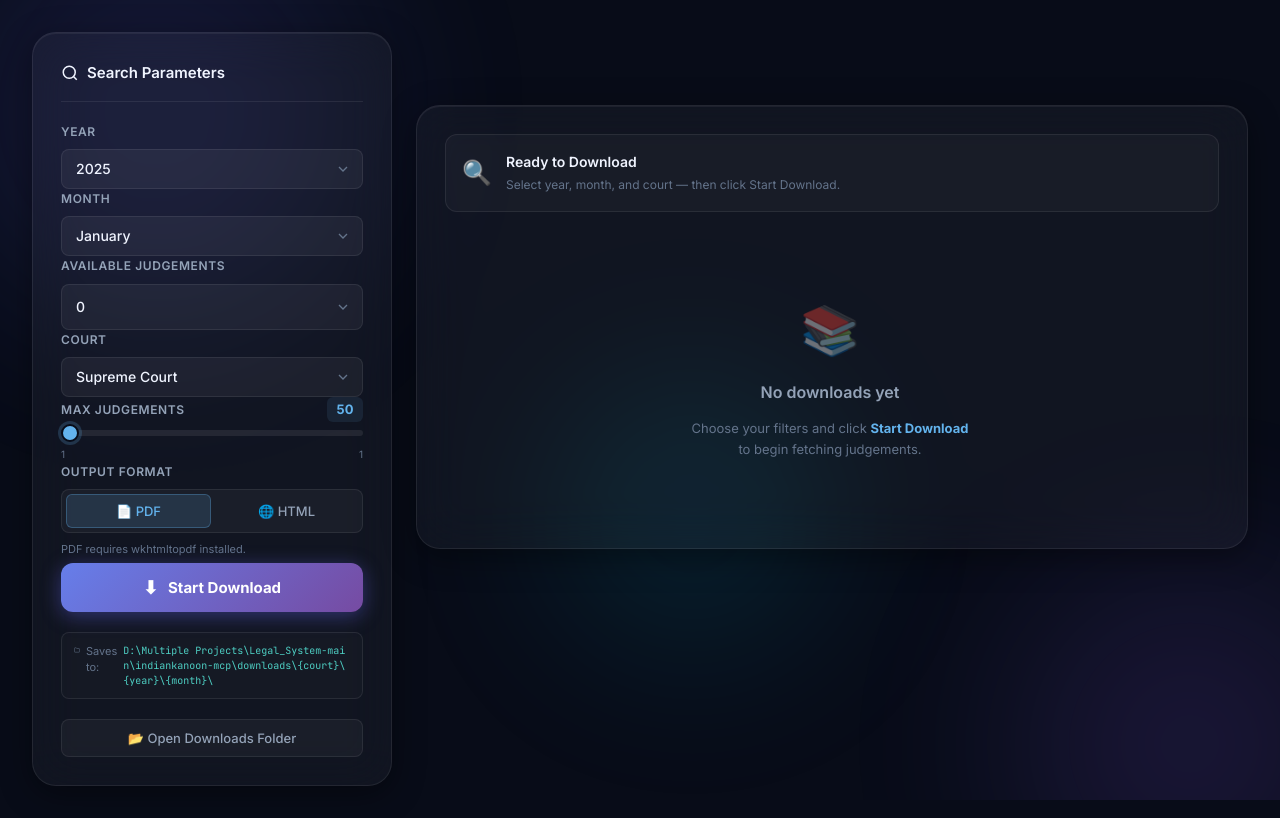
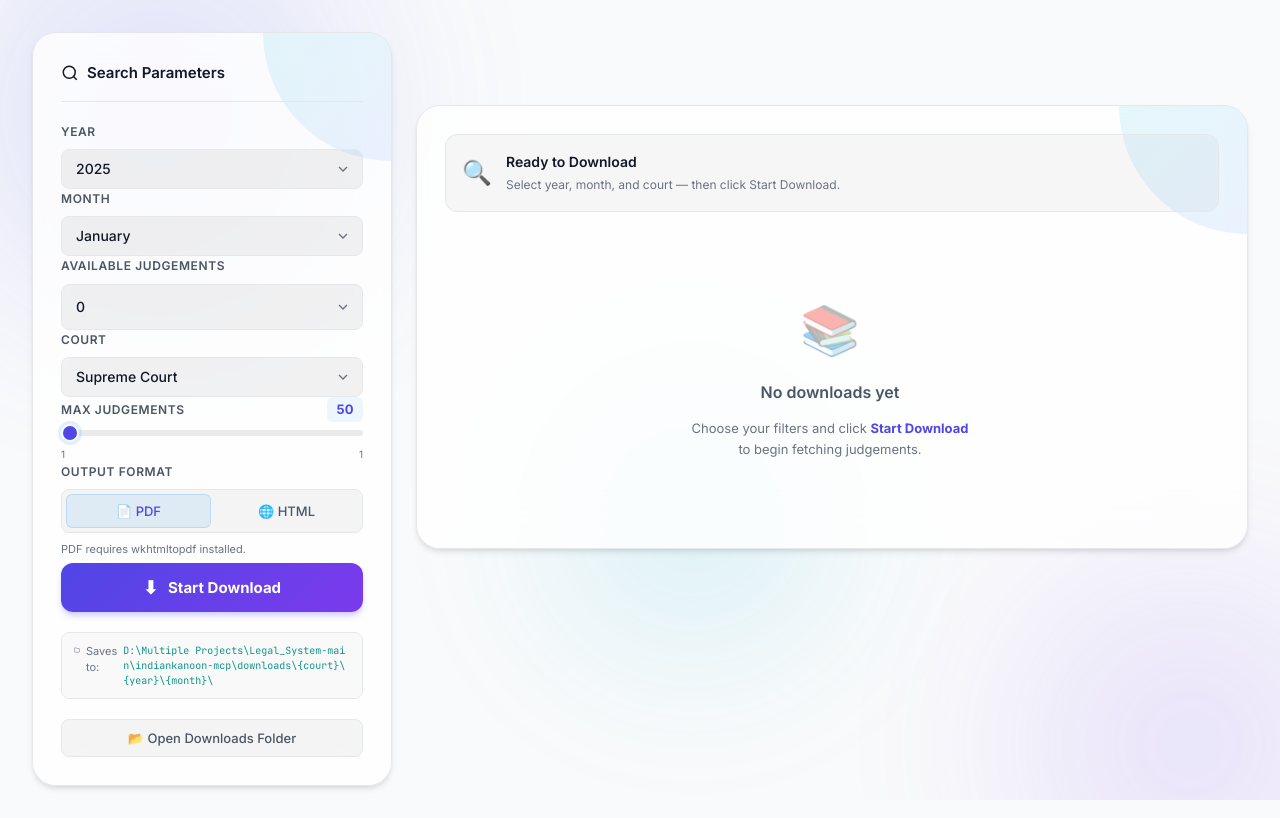
Before and after one commit to Aftab-81/Indian-kanoon-legal-system, a Flask app: page / in a window 1280 px wide. Run offline with Flask 3, Linux system fonts and the light colour scheme; data that the repository does not hold is empty.

Commit message:
Document retrieval module's UI matched with same UI of other modules

```diff
--- a/front-end/src/pages/DocumentRetrievalPage.jsx
+++ b/front-end/src/pages/DocumentRetrievalPage.jsx
@@ -49,7 +49,7 @@ function DocumentRetrievalPage() {
 
         <div className="flex-grow w-full">
           <iframe
-            src="http://localhost:8004"
+            src={`http://localhost:8004?theme=${darkMode ? 'dark' : 'light'}`}
             title="Document Retrieval System"
             className="w-full h-full min-h-[calc(100vh-140px)] border-0"
             allowFullScreen
--- a/indiankanoon-mcp/ui/static/style.css
+++ b/indiankanoon-mcp/ui/static/style.css
@@ -4,11 +4,61 @@
 ══════════════════════════════════════════════════ */
 
 /* ── Design Tokens ── */
-:root {
+:root, .theme-light {
+  --bg-base:        #f9fafb;
+  --bg-surface:     #ffffff;
+  --bg-glass:       rgba(255, 255, 255, 0.8);
+  --bg-glass-hover: rgba(255, 255, 255, 0.95);
+  --border:         #e5e7eb;
+  --border-accent:  #cbd5e1;
+
+  --accent-blue:    #4f46e5;
+  --accent-purple:  #7c3aed;
+  --accent-teal:    #0d9488;
+  --accent-amber:   #d97706;
+  --accent-green:   #16a34a;
+  --accent-red:     #dc2626;
+
+  --grad-primary:   linear-gradient(135deg, #4f46e5 0%, #7c3aed 100%);
+  --grad-blue:      linear-gradient(135deg, #2563eb 0%, #1d4ed8 100%);
+  --grad-success:   linear-gradient(135deg, #16a34a 0%, #15803d 100%);
+
+  --text-primary:   #111827;
+  --text-secondary: #4b5563;
+  --text-muted:     #6b7280;
+
+  --header-bg:      rgba(255, 255, 255, 0.85);
+
+  --overlay-02:     rgba(0, 0, 0, 0.02);
+  --overlay-03:     rgba(0, 0, 0, 0.03);
+  --overlay-04:     rgba(0, 0, 0, 0.04);
+  --overlay-05:     rgba(0, 0, 0, 0.05);
+  --overlay-06:     rgba(0, 0, 0, 0.06);
+  --overlay-08:     rgba(0, 0, 0, 0.08);
+  --overlay-10:     rgba(0, 0, 0, 0.1);
+  --overlay-20:     rgba(0, 0, 0, 0.2);
+
+  --toast-bg:       rgba(255, 255, 255, 0.95);
+  --select-option:  #ffffff;
+
+  --radius-sm:  8px;
+  --radius-md:  12px;
+  --radius-lg:  18px;
+  --radius-xl:  24px;
+
+  --shadow-glass: 0 4px 6px -1px rgba(0, 0, 0, 0.1), 0 2px 4px -1px rgba(0, 0, 0, 0.06);
+  --shadow-btn:   0 4px 6px -1px rgba(79, 70, 229, 0.3);
+  --shadow-card:  0 10px 15px -3px rgba(0, 0, 0, 0.1);
+  --shadow-toast: 0 10px 25px -5px rgba(0, 0, 0, 0.1);
+
+  --transition: all 0.22s cubic-bezier(0.4, 0, 0.2, 1);
+}
+
+.theme-dark {
   --bg-base:        #080c18;
   --bg-surface:     #0e1528;
   --bg-glass:       rgba(255, 255, 255, 0.04);
-  --bg-glass-hover: rgba(255, 255, 255, 0.07);
+  --bg-glass-hover: var(--overlay-08);
   --border:         rgba(255, 255, 255, 0.08);
   --border-accent:  rgba(99, 179, 237, 0.3);
 
@@ -27,17 +77,25 @@
   --text-secondary: #94a3b8;
   --text-muted:     #64748b;
 
-  --radius-sm:  8px;
-  --radius-md:  12px;
-  --radius-lg:  18px;
-  --radius-xl:  24px;
+  --header-bg:      var(--header-bg);
+
+  --overlay-02:     rgba(255, 255, 255, 0.02);
+  --overlay-03:     rgba(255, 255, 255, 0.03);
+  --overlay-04:     rgba(255, 255, 255, 0.04);
+  --overlay-05:     var(--overlay-05);
+  --overlay-06:     rgba(255, 255, 255, 0.06);
+  --overlay-08:     rgba(255, 255, 255, 0.08);
+  --overlay-10:     rgba(255, 255, 255, 0.1);
+  --overlay-20:     rgba(255, 255, 255, 0.2);
+
+  --toast-bg:       var(--toast-bg);
+  --select-option:  var(--select-option);
 
   --shadow-glass: 0 8px 32px rgba(0, 0, 0, 0.4),
-                  inset 0 1px 0 rgba(255,255,255,0.06);
+                  inset 0 1px 0 var(--overlay-06);
   --shadow-btn:   0 4px 20px rgba(99, 102, 241, 0.4);
   --shadow-card:  0 4px 24px rgba(0, 0, 0, 0.3);
-
-  --transition: all 0.22s cubic-bezier(0.4, 0, 0.2, 1);
+  --shadow-toast: 0 4px 24px rgba(0, 0, 0, 0.3);
 }
 
 /* ── Reset & Base ── */
@@ -197,6 +255,8 @@ body {
 
 /* ── Panels (glass cards) ── */
 .panel {
+  position: relative;
+  overflow: hidden;
   background: var(--bg-glass);
   backdrop-filter: blur(24px);
   -webkit-backdrop-filter: blur(24px);
@@ -208,6 +268,23 @@ body {
   flex-direction: column;
   gap: 20px;
   align-self: flex-start;
+}
+
+.panel-bg-decorator {
+  position: absolute;
+  top: 0;
+  right: 0;
+  width: 128px;
+  height: 128px;
+  background: linear-gradient(to bottom right, rgba(6, 182, 212, 0.1), rgba(59, 130, 246, 0.1));
+  border-bottom-left-radius: 999px;
+  pointer-events: none;
+  z-index: 0;
+}
+
+.panel > *:not(.panel-bg-decorator) {
+  position: relative;
+  z-index: 1;
 }
 
 .panel-results {
@@ -265,7 +342,7 @@ body {
 .form-select {
   width: 100%;
   padding: 11px 40px 11px 14px;
-  background: rgba(255, 255, 255, 0.05);
+  background: var(--overlay-05);
   border: 1px solid var(--border);
   border-radius: var(--radius-sm);
   color: var(--text-primary);
@@ -307,7 +384,7 @@ body {
 .form-range {
   width: 100%;
   height: 6px;
-  background: rgba(255,255,255,0.08);
+  background: var(--overlay-08);
   border-radius: 999px;
   appearance: none;
   -webkit-appearance: none;
@@ -343,7 +420,7 @@ body {
 /* Toggle Group */
 .toggle-group {
   display: flex;
-  background: rgba(255,255,255,0.04);
+  background: var(--overlay-04);
   border: 1px solid var(--border);
   border-radius: var(--radius-sm);
   padding: 4px;
@@ -407,7 +484,7 @@ body {
   content: '';
   position: absolute;
   inset: 0;
-  background: linear-gradient(135deg, rgba(255,255,255,0.1), transparent);
+  background: linear-gradient(135deg, var(--overlay-10), transparent);
   opacity: 0;
   transition: var(--transition);
 }
@@ -446,7 +523,7 @@ body {
 .btn-open-folder {
   width: 100%;
   padding: 10px;
-  background: rgba(255,255,255,0.04);
+  background: var(--overlay-04);
   border: 1px solid var(--border);
   border-radius: var(--radius-sm);
   color: var(--text-secondary);
@@ -470,7 +547,7 @@ body {
   gap: 6px;
   font-size: 11px;
   color: var(--text-muted);
-  background: rgba(255,255,255,0.02);
+  background: var(--overlay-02);
   border: 1px solid var(--border);
   border-radius: var(--radius-sm);
   padding: 10px 12px;
@@ -490,7 +567,7 @@ body {
   align-items: center;
   gap: 14px;
   padding: 16px;
-  background: rgba(255,255,255,0.03);
+  background: var(--overlay-03);
   border: 1px solid var(--border);
   border-radius: var(--radius-md);
 }
--- a/indiankanoon-mcp/ui/templates/index.html
+++ b/indiankanoon-mcp/ui/templates/index.html
@@ -12,6 +12,18 @@
     href="https://fonts.googleapis.com/css2?family=Inter:wght@300;400;500;600;700;800&family=JetBrains+Mono:wght@400;500&display=swap"
     rel="stylesheet" />
   <link rel="stylesheet" href="/static/style.css?v=2" />
+  <script>
+    const params = new URLSearchParams(window.location.search);
+    if (params.get('theme') === 'light') {
+      document.documentElement.classList.add('theme-light');
+    } else if (params.get('theme') === 'dark') {
+      document.documentElement.classList.add('theme-dark');
+    } else if (window.matchMedia && window.matchMedia('(prefers-color-scheme: dark)').matches) {
+      document.documentElement.classList.add('theme-dark');
+    } else {
+      document.documentElement.classList.add('theme-light');
+    }
+  </script>
 </head>
 
 <body>
@@ -30,6 +42,7 @@
 
     <!-- LEFT PANEL — Controls -->
     <aside class="panel panel-controls" id="controls-panel">
+      <div class="panel-bg-decorator" aria-hidden="true"></div>
       <div class="panel-header">
         <h2 class="panel-title">
           <svg width="18" height="18" viewBox="0 0 24 24" fill="none" stroke="currentColor" stroke-width="2"
@@ -165,6 +178,7 @@
 
     <!-- RIGHT PANEL — Progress & Results -->
     <section class="panel panel-results" aria-live="polite">
+      <div class="panel-bg-decorator" aria-hidden="true"></div>
 
       <!-- Status Bar -->
       <div class="status-bar" id="status-bar">
```
Also changed, not shown: other parts of indiankanoon-mcp/ui/static/style.css (+11 -11 lines).
